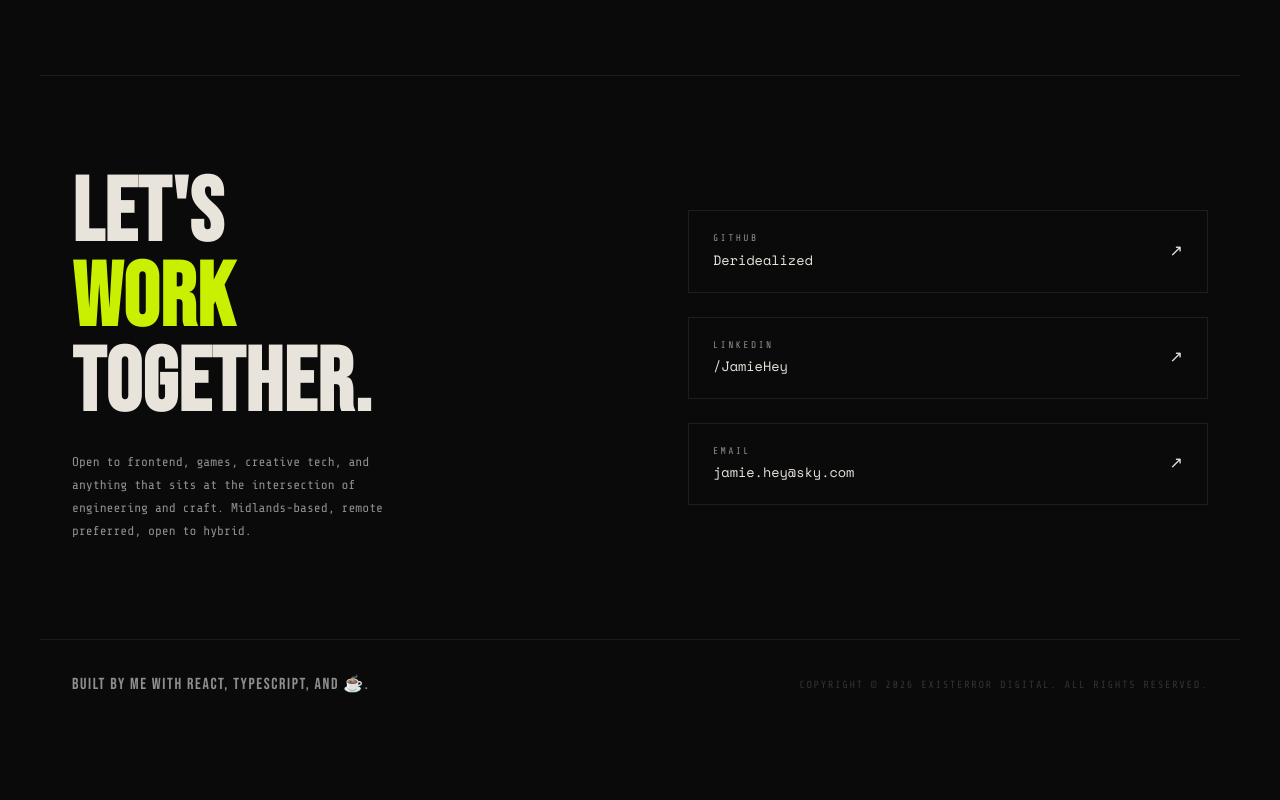
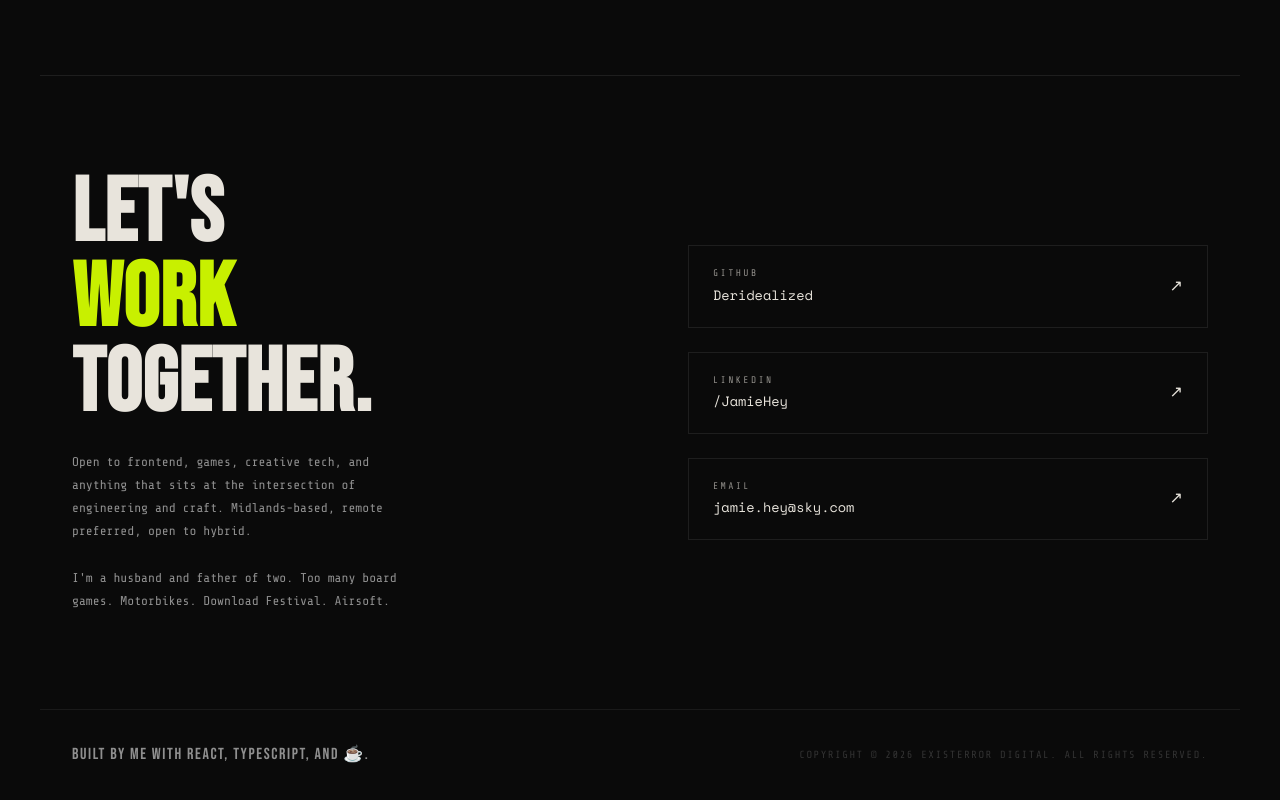
Before and after one commit to Deridealized/existerror-2026, a React (Vite) app: page / in a window 1280 px wide. Shown: the part 3684-4484 px from the top of the page. Before the commit the page ends 4414 px from the top, so only its background shows below. Built offline with nearby package versions, Linux system fonts and the light colour scheme.

Commit message:
docs(copy): add contact info copy

```diff
--- a/src/components/Contact/Contact.tsx
+++ b/src/components/Contact/Contact.tsx
@@ -13,6 +13,10 @@ const Contact = () => {
             Open to frontend, games, creative tech, and anything that sits at
             the intersection of engineering and craft. Midlands-based, remote
             preferred, open to hybrid.
+          </p>
+          <p className={s.contactSub}>
+            I'm a husband and father of two. Too many board games. Motorbikes.
+            Download Festival. Airsoft.
           </p>
         </div>
         <div className={s.contactLinks}>
```
